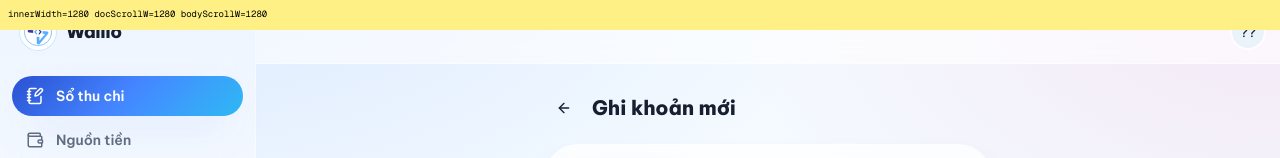
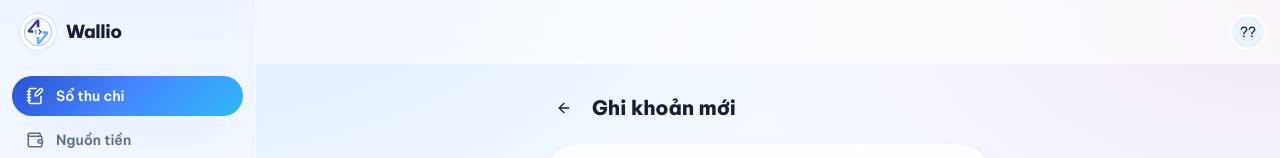
Before and after one commit to HoaiNam071001/wallio, a Next.js app: page /transactions/new in a window 1280 px wide. Shown: the top 158 px of the page. Built offline with nearby package versions, Linux system fonts and the light colour scheme; no server answers; the database is empty.

Commit message:
remove debug

```diff
--- a/app/(dashboard)/transactions/new/page.tsx
+++ b/app/(dashboard)/transactions/new/page.tsx
@@ -11,31 +11,6 @@ import {
 } from "@/components/transactions/transaction-form";
 import { useAuth } from "@/lib/hooks/use-auth";
 import { useCreateTransaction } from "@/lib/hooks/use-transactions";
-
-function DebugOverflow() {
-  const [text, setText] = useState("");
-  useLayoutEffect(() => {
-    const w = window.innerWidth;
-    const offenders: string[] = [];
-    document.querySelectorAll("body *").forEach((el) => {
-      const r = el.getBoundingClientRect();
-      if (r.right > w + 1 && r.width > 0) {
-        offenders.push(
-          `${el.tagName} cls="${(el as HTMLElement).className.toString().slice(0, 60)}" right=${r.right.toFixed(0)} w=${r.width.toFixed(0)}`,
-        );
-      }
-    });
-    const report = `innerWidth=${w} docScrollW=${document.documentElement.scrollWidth} bodyScrollW=${document.body.scrollWidth}\n${offenders.join("\n")}`;
-    setText(report);
-    // eslint-disable-next-line no-console
-    console.log("OVERFLOW_DEBUG_START\n" + report + "\nOVERFLOW_DEBUG_END");
-  }, []);
-  return (
-    <pre className="fixed inset-x-0 top-0 z-[999] max-h-64 overflow-auto bg-yellow-200 p-2 text-[9px] text-black">
-      {text}
-    </pre>
-  );
-}
 
 export default function NewTransactionPage() {
   const router = useRouter();
@@ -65,7 +40,6 @@ export default function NewTransactionPage() {
 
   return (
     <div className="mx-auto flex w-full max-w-md flex-col gap-4">
-      <DebugOverflow />
       <div className="flex items-center gap-2">
         <Button variant="ghost" size="icon" aria-label="Quay lại" onClick={() => router.back()}>
           <ArrowLeft className="size-4" />
--- a/components/layout/bottom-nav.tsx
+++ b/components/layout/bottom-nav.tsx
@@ -10,7 +10,6 @@ export function BottomNav() {
 
   return (
     <nav
-      style={{ background: "red" }}
       className="pb-safe fixed inset-x-0 bottom-0 z-40 border-t border-white/50 bg-white/80 backdrop-blur-xl md:hidden dark:border-white/10 dark:bg-[oklch(0.19_0.03_266)]/85"
     >
       <div className="flex">
```
